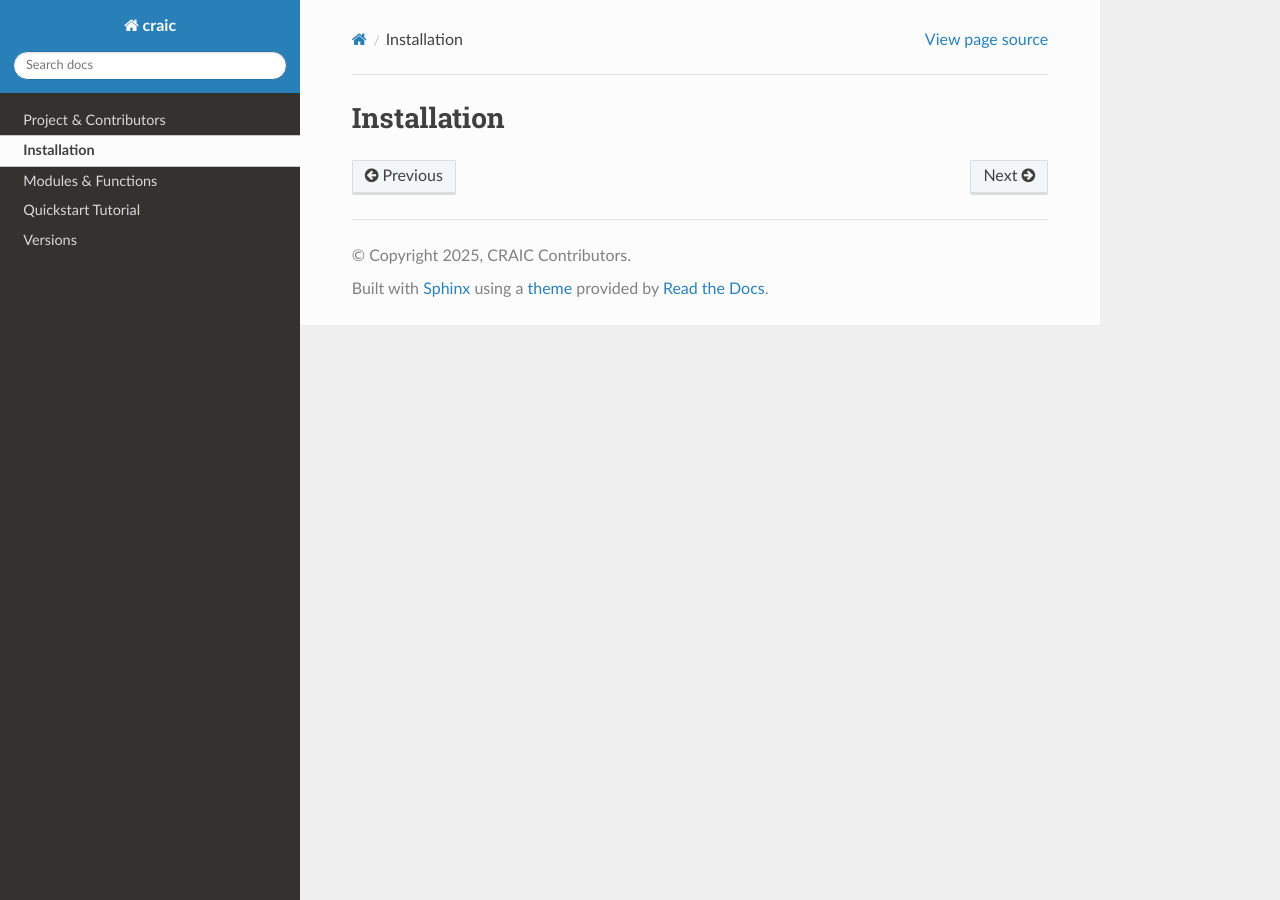
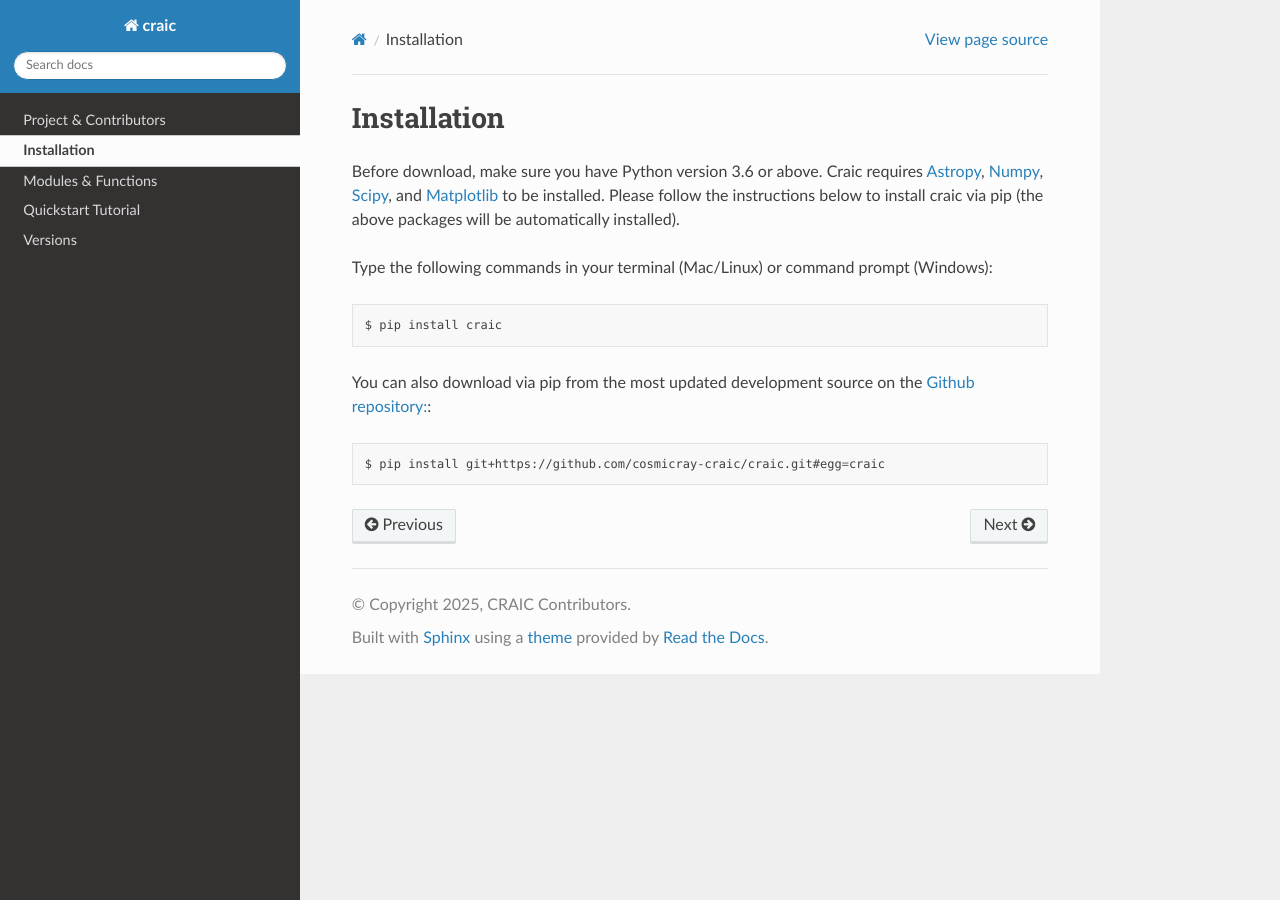
Before and after one commit to cosmicray-craic/craic, a Sphinx documentation site: the page built from docs/source/subpages/installation.rst, in a window 1280 px wide. Built offline with Sphinx 7.4.7 and the Read the Docs theme 3.1.0, drawn with Linux system fonts in a browser that asks for light colours.

Commit message:
Fixed minor bugs, added installation instructions

```diff
--- a/docs/source/subpages/installation.rst
+++ b/docs/source/subpages/installation.rst
@@ -1,2 +1,18 @@
 Installation
-------------
+============
+
+Before download, make sure you have Python version 3.6 or above.
+Craic requires `Astropy <https://www.astropy.org/>`_, `Numpy <https://numpy.org/>`_, `Scipy <https://scipy.org/>`_, and `Matplotlib <https://matplotlib.org/>`_ to be installed.
+Please follow the instructions below to install craic via pip (the above packages will be automatically installed).
+
+Type the following commands in your terminal (Mac/Linux) or command prompt (Windows):
+
+.. code-block:: bash
+
+    $ pip install craic
+
+You can also download via pip from the most updated development source on the `Github repository: <https://github.com/cosmicray-craic/craic>`_:
+
+.. code-block:: bash
+
+    $ pip install git+https://github.com/cosmicray-craic/craic.git#egg=craic
--- a/docs/source/subpages/project.rst
+++ b/docs/source/subpages/project.rst
@@ -1,5 +1,5 @@
 Project & Contributors
-----------------------
+======================
 
 This project is contributed by Alison Mitchell, Andreas Specovius, Gavin Rowell, Hayden P. H. Ng, Sabrina Einecke, Samuel Spencer and Silvia Celli.
 
--- a/docs/source/subpages/tutorial.rst
+++ b/docs/source/subpages/tutorial.rst
@@ -37,8 +37,8 @@ The imported classes are initiated with default values, they can be altered if n
     tran = tr() #default diffusion coefficient 3x10^27 cm^2/s at 1 GeV, default chi = 0.05
     fluxfunc = fl() #default index alpha = 2
 
-To run through the model with particle acceleration at source, propagation through the ISM and interaction with target cloud to produce gamma-ray and neutrino flux, use the function SNR_Cloud_Flux.
-The model follows Kelner et al (2006).
+To run through the model with particle acceleration at source, propagation through the ISM and interaction with target cloud to produce gamma-ray and neutrino flux, use the function :func:`craic.SNR_Cloud_Flux.SNR_Cloud_Flux.compute_flux`.
+The model follows `Kelner et al (2006) <https://journals.aps.org/prd/abstract/10.1103/PhysRevD.74.034018>`_.
 
 Input parameters:
 
```
Also changed, not shown: docs/source/index.rst (+3 -15 lines), 15 other files.
